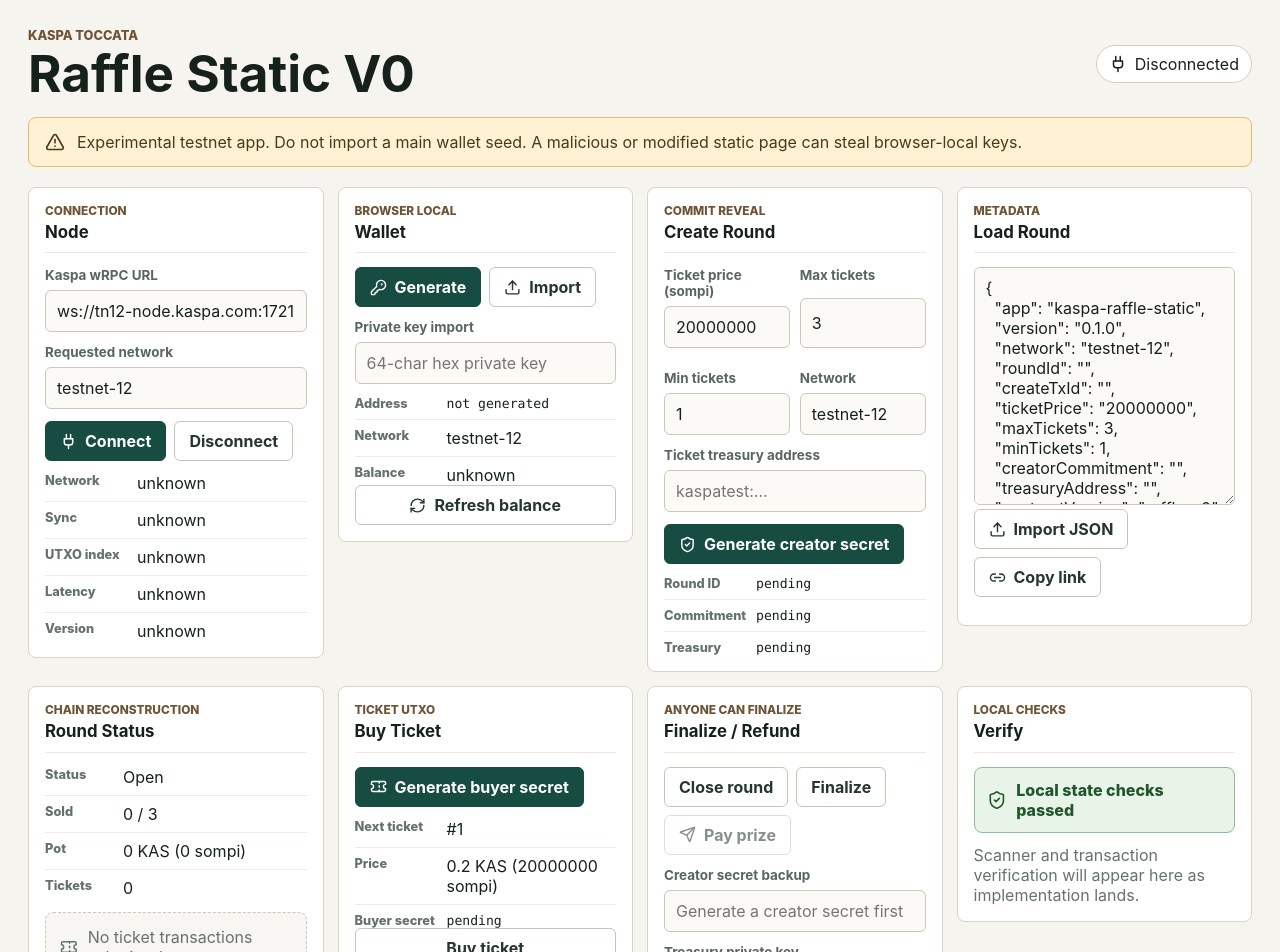
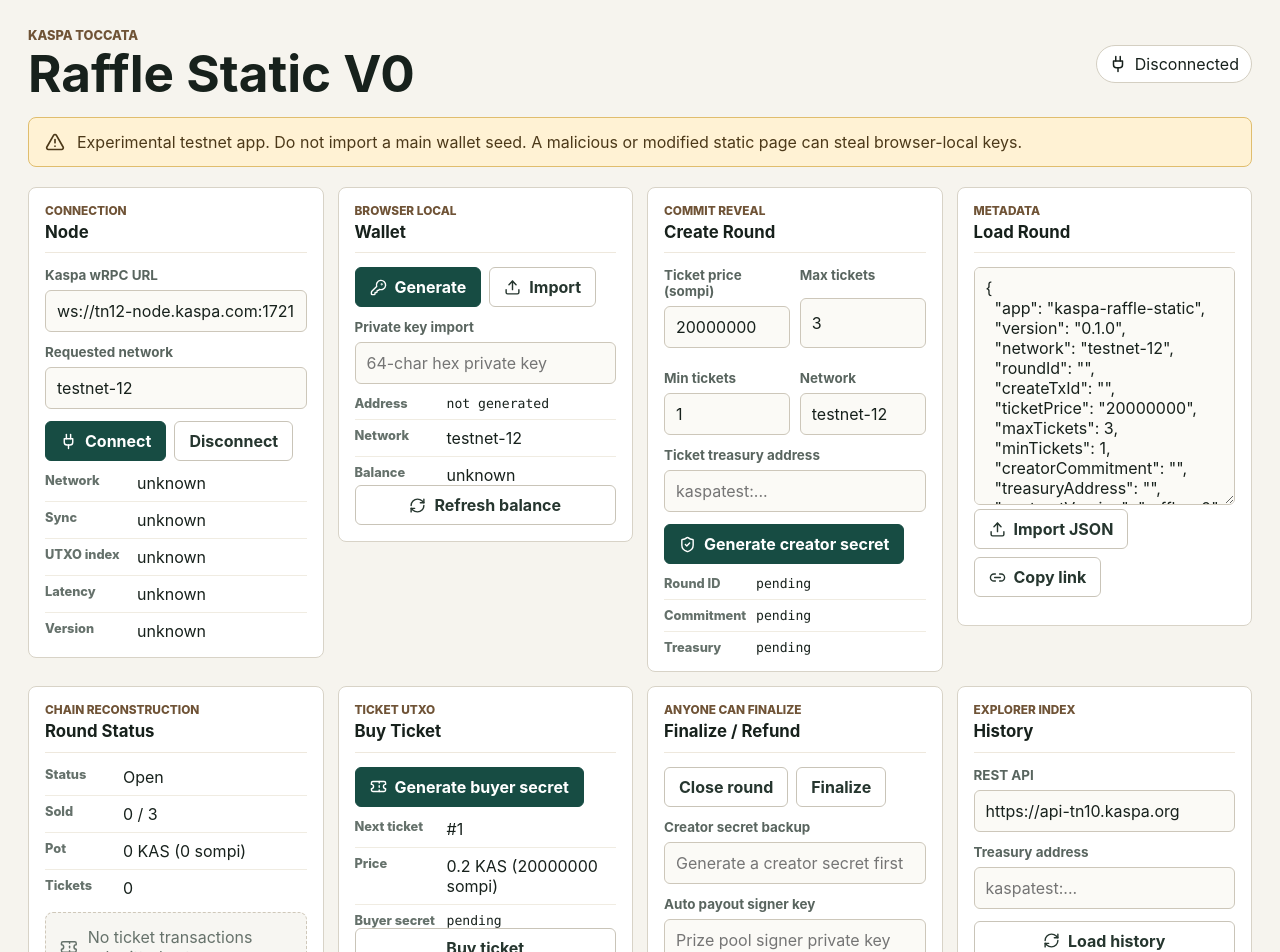
Before and after one commit to agang0311/kaswin, a React (Vite) app: page / in a window 1280 px wide. Shown: the top 952 px of the page. Built offline with nearby package versions, Linux system fonts and the light colour scheme.

Commit message:
Auto payout on finalize and add history lookup

```diff
--- a/src/app/App.tsx
+++ b/src/app/App.tsx
@@ -7,11 +7,11 @@
   Link2,
   Plug,
   RefreshCw,
-  Send,
   ShieldCheck,
   Ticket,
   Upload
 } from "lucide-react";
+import { loadRaffleHistory, type RaffleHistoryRound } from "../kaspa/history";
 import {
   connectBrowserRpc,
   disconnectBrowserRpc,
@@ -47,6 +47,10 @@
   return error instanceof Error ? error.message : String(error || fallback);
 }
 
+function formatDate(value: number | undefined) {
+  return value ? new Date(value).toLocaleString() : "unknown";
+}
+
 export function App() {
   const rpcConnectionRef = useRef<KaspaRpcConnection | null>(null);
   const [rpcUrl, setRpcUrl] = useState("ws://tn12-node.kaspa.com:17210");
@@ -70,6 +74,12 @@
   const [isBuying, setIsBuying] = useState(false);
   const [payoutPrivateKeyInput, setPayoutPrivateKeyInput] = useState("");
   const [isPayingOut, setIsPayingOut] = useState(false);
+  const [historyApiBase, setHistoryApiBase] = useState("https://api-tn10.kaspa.org");
+  const [historyAddress, setHistoryAddress] = useState("");
+  const [historyRounds, setHistoryRounds] = useState<RaffleHistoryRound[]>([]);
+  const [historyError, setHistoryError] = useState("");
+  const [historyMessage, setHistoryMessage] = useState("");
+  const [isLoadingHistory, setIsLoadingHistory] = useState(false);
   const isBuyingRef = useRef(false);
   const isPayingOutRef = useRef(false);
 
@@ -269,47 +279,6 @@
     setChainError("");
     setChainMessage("");
 
-    if (finalized) {
-      setChainMessage(`Winner is ticket #${finalized.winnerTicketId}.`);
-      return;
-    }
-
-    if (!creatorSecret) {
-      setChainError("Creator secret is required to finalize this round.");
-      return;
-    }
-
-    if (tickets.length < metadata.minTickets) {
-      setChainError("Not enough tickets to finalize this round.");
-      return;
-    }
-
-    const commitment = await creatorCommitment(creatorSecret);
-
-    if (commitment !== metadata.creatorCommitment) {
-      setChainError("Creator secret does not match the round commitment.");
-      return;
-    }
-
-    const randomSeed = await sha256Hex(`${creatorSecret}:${tickets.map((ticket) => ticket.buyerCommitment).join(":")}`);
-    const winnerIndex = Number(BigInt(`0x${randomSeed}`) % BigInt(tickets.length));
-    const winner = tickets[winnerIndex];
-
-    setFinalized({
-      appId: "KASPA_RAFFLE_FINAL_V1",
-      roundId: metadata.roundId || "pending-round",
-      randomSeed,
-      winnerTicketId: winner.ticketId,
-      winnerAddress: winner.owner,
-      payoutTxId: ""
-    });
-    setChainMessage(`Winner is ticket #${winner.ticketId}.`);
-  }
-
-  async function handlePayPrize() {
-    setChainError("");
-    setChainMessage("");
-
     if (isPayingOutRef.current) {
       return;
     }
@@ -318,17 +287,52 @@
     setIsPayingOut(true);
 
     try {
-      if (!finalized) {
-        throw new Error("Finalize this round before paying the prize.");
-      }
-
-      if (finalized.payoutTxId) {
-        setChainMessage(`Prize already paid: ${finalized.payoutTxId}`);
+      if (finalized?.payoutTxId) {
+        setChainMessage(`Winner #${finalized.winnerTicketId} was paid: ${finalized.payoutTxId}`);
         return;
       }
 
       if (!rpcConnectionRef.current) {
         throw new Error("Connect to a Kaspa wRPC node first.");
+      }
+
+      if (!payoutPrivateKeyInput.trim()) {
+        throw new Error("Prize pool signer key is required for automatic payout.");
+      }
+
+      if (!creatorSecret) {
+        throw new Error("Creator secret is required to finalize this round.");
+      }
+
+      if (tickets.length < metadata.minTickets) {
+        throw new Error("Not enough tickets to finalize this round.");
+      }
+
+      const commitment = await creatorCommitment(creatorSecret);
+
+      if (commitment !== metadata.creatorCommitment) {
+        throw new Error("Creator secret does not match the round commitment.");
+      }
+
+      if (round.potAmount <= 0n) {
+        throw new Error("Prize amount must be greater than zero.");
+      }
+
+      const randomSeed = await sha256Hex(`${creatorSecret}:${tickets.map((ticket) => ticket.buyerCommitment).join(":")}`);
+      const winnerIndex = Number(BigInt(`0x${randomSeed}`) % BigInt(tickets.length));
+      const winner = tickets[winnerIndex];
+      const nextFinalized: FinalizeState = finalized ?? {
+        appId: "KASPA_RAFFLE_FINAL_V1",
+        roundId: metadata.roundId || "pending-round",
+        randomSeed,
+        winnerTicketId: winner.ticketId,
+        winnerAddress: winner.owner,
+        payoutTxId: ""
+      };
+
+      if (nextFinalized.payoutTxId) {
+        setChainMessage(`Winner #${nextFinalized.winnerTicketId} was paid: ${nextFinalized.payoutTxId}`);
+        return;
       }
 
       const treasuryAddress = metadata.treasuryAddress?.trim();
@@ -337,46 +341,63 @@
         throw new Error("Set a ticket treasury address for this round.");
       }
 
-      if (!payoutPrivateKeyInput.trim()) {
-        throw new Error("Import the treasury private key before paying the prize.");
-      }
-
-      if (round.potAmount <= 0n) {
-        throw new Error("Prize amount must be greater than zero.");
-      }
-
       const payoutWallet = await importBrowserTestWallet(payoutPrivateKeyInput, metadata.network || networkId);
 
       if (payoutWallet.address !== treasuryAddress) {
-        throw new Error("Payout signer does not match the round treasury address.");
+        throw new Error("Prize pool signer does not match the round treasury address.");
       }
 
       const payment = await sendKaspaPayment({
         connection: rpcConnectionRef.current,
         wallet: payoutWallet,
-        toAddress: finalized.winnerAddress,
+        toAddress: nextFinalized.winnerAddress,
         amountSompi: round.potAmount,
         payload: encodePayload({
           app: "kaspa-raffle-static",
           type: "payout",
           version: metadata.version,
           roundId: metadata.roundId,
-          winnerTicketId: finalized.winnerTicketId,
-          winnerAddress: finalized.winnerAddress,
-          randomSeed: finalized.randomSeed,
+          winnerTicketId: nextFinalized.winnerTicketId,
+          winnerAddress: nextFinalized.winnerAddress,
+          randomSeed: nextFinalized.randomSeed,
           amount: round.potAmount.toString(),
           createdAt: new Date().toISOString()
         })
       });
       const txId = payment.txIds[payment.txIds.length - 1] ?? "";
+      const paidFinalized = { ...nextFinalized, payoutTxId: txId };
 
-      setFinalized((current) => (current ? { ...current, payoutTxId: txId } : current));
-      setChainMessage(`Prize payout submitted: ${txId}`);
+      setFinalized(paidFinalized);
+      setChainMessage(`Winner #${paidFinalized.winnerTicketId} paid automatically: ${txId}`);
     } catch (error) {
-      setChainError(errorMessage(error, "Unable to pay prize."));
+      setChainError(errorMessage(error, "Unable to finalize and pay prize."));
     } finally {
       isPayingOutRef.current = false;
       setIsPayingOut(false);
+    }
+  }
+
+  async function handleLoadHistory() {
+    setHistoryError("");
+    setHistoryMessage("");
+    setIsLoadingHistory(true);
+
+    try {
+      const targetAddress = (historyAddress || metadata.treasuryAddress || "").trim();
+
+      if (!targetAddress) {
+        throw new Error("Set a treasury address to load history.");
+      }
+
+      const rounds = await loadRaffleHistory(historyApiBase, targetAddress);
+
+      setHistoryAddress(targetAddress);
+      setHistoryRounds(rounds);
+      setHistoryMessage(`Loaded ${rounds.length} raffle round${rounds.length === 1 ? "" : "s"}.`);
+    } catch (error) {
+      setHistoryError(errorMessage(error, "Unable to load raffle history."));
+    } finally {
+      setIsLoadingHistory(false);
     }
   }
 
@@ -647,17 +668,13 @@
             <button type="button" className="secondary">
               Close round
             </button>
-            <button type="button" className="secondary" onClick={handleFinalizeLocal}>
-              Finalize
-            </button>
             <button
               type="button"
               className="secondary"
-              onClick={handlePayPrize}
-              disabled={!finalized || Boolean(finalized.payoutTxId) || isPayingOut}
+              onClick={handleFinalizeLocal}
+              disabled={Boolean(finalized?.payoutTxId) || isPayingOut}
             >
-              <Send size={17} />
-              {isPayingOut ? "Paying..." : "Pay prize"}
+              {isPayingOut ? "Paying..." : "Finalize"}
             </button>
           </div>
           <label className="field">
@@ -665,11 +682,11 @@
             <input readOnly value={creatorSecret} placeholder="Generate a creator secret first" />
           </label>
           <label className="field">
-            <span>Treasury private key</span>
+            <span>Auto payout signer key</span>
             <input
               value={payoutPrivateKeyInput}
               onChange={(event) => setPayoutPrivateKeyInput(event.target.value)}
-              placeholder="Treasury signer private key"
+              placeholder="Prize pool signer private key"
               type="password"
             />
           </label>
@@ -699,6 +716,74 @@
           </button>
         </Panel>
 
+        <Panel title="History" eyebrow="Explorer index">
+          <label className="field">
+            <span>REST API</span>
+            <input value={historyApiBase} onChange={(event) => setHistoryApiBase(event.target.value)} />
+          </label>
+          <label className="field">
+            <span>Treasury address</span>
+            <input
+              value={historyAddress || metadata.treasuryAddress || ""}
+              onChange={(event) => setHistoryAddress(event.target.value)}
+              placeholder="kaspatest:..."
+            />
+          </label>
+          <button type="button" className="secondary wide" onClick={handleLoadHistory} disabled={isLoadingHistory}>
+            <RefreshCw size={17} />
+            {isLoadingHistory ? "Loading..." : "Load history"}
+          </button>
+          {historyError ? <p className="error-text">{historyError}</p> : null}
+          {historyMessage ? <p className="success-text">{historyMessage}</p> : null}
+          {historyRounds.length ? (
+            <div className="history-list">
+              {historyRounds.map((historyRound) => {
+                const latestPayout = historyRound.payouts[0];
+
+                return (
+                  <article className="history-item" key={historyRound.roundId}>
+                    <h3 className="compact-title">{historyRound.roundId}</h3>
+                    <dl className="stat-list dense">
+                      <div>
+                        <dt>Status</dt>
+                        <dd>{latestPayout ? "Paid" : "Open"}</dd>
+                      </div>
+                      <div>
+                        <dt>Tickets</dt>
+                        <dd>{historyRound.tickets.length}</dd>
+                      </div>
+                      <div>
+                        <dt>Pot</dt>
+                        <dd>{formatSompi(historyRound.potAmount)}</dd>
+                      </div>
+                      <div>
+                        <dt>Last seen</dt>
+                        <dd>{formatDate(historyRound.lastBlockTime)}</dd>
+                      </div>
+                    </dl>
+                    <ul className="message-list compact">
+                      {historyRound.tickets.map((ticket) => (
+                        <li key={ticket.txId}>
+                          Ticket #{ticket.ticketId} {formatSompi(ticket.paidAmount)}{" "}
+                          <span className="mono">{ticket.txId}</span>
+                        </li>
+                      ))}
+                      {historyRound.payouts.map((payout) => (
+                        <li key={payout.txId}>
+                          Paid #{payout.winnerTicketId} {formatSompi(payout.amount)}{" "}
+                          <span className="mono">{payout.txId}</span>
+                        </li>
+                      ))}
+                    </ul>
+                  </article>
+                );
+              })}
+            </div>
+          ) : (
+            <p className="muted">No indexed raffle history loaded.</p>
+          )}
+        </Panel>
+
         <Panel title="Verify" eyebrow="Local checks">
           <div className={verification.ok ? "verify-box ok" : "verify-box"}>
             <ShieldCheck size={20} />
--- /dev/null
+++ b/src/kaspa/history.ts
@@ -0,0 +1,136 @@
+export interface RaffleHistoryTicket {
+  txId: string;
+  ticketId: number;
+  buyer: string;
+  paidAmount: bigint;
+  blockTime?: number;
+}
+
+export interface RaffleHistoryPayout {
+  txId: string;
+  winnerTicketId: number;
+  winnerAddress: string;
+  amount: bigint;
+  blockTime?: number;
+}
+
+export interface RaffleHistoryRound {
+  roundId: string;
+  tickets: RaffleHistoryTicket[];
+  payouts: RaffleHistoryPayout[];
+  potAmount: bigint;
+  lastBlockTime?: number;
+}
+
+interface RestTransaction {
+  transaction_id?: string;
+  payload?: string;
+  block_time?: number;
+  accepting_block_time?: number;
+}
+
+interface RafflePayload {
+  app?: string;
+  type?: string;
+  roundId?: string;
+  ticketId?: number;
+  buyer?: string;
+  paidAmount?: string;
+  winnerTicketId?: number;
+  winnerAddress?: string;
+  amount?: string;
+}
+
+function decodeHexPayload(hex: string): RafflePayload | null {
+  if (!hex) {
+    return null;
+  }
+
+  try {
+    const bytes = new Uint8Array(hex.match(/.{1,2}/g)?.map((byte) => Number.parseInt(byte, 16)) ?? []);
+    const decoded = new TextDecoder().decode(bytes);
+    const payload = JSON.parse(decoded) as RafflePayload;
+
+    return payload.app === "kaspa-raffle-static" ? payload : null;
+  } catch {
+    return null;
+  }
+}
+
+function toBigInt(value: string | undefined): bigint {
+  return BigInt(value || "0");
+}
+
+function eventTime(tx: RestTransaction): number | undefined {
+  return tx.accepting_block_time ?? tx.block_time;
+}
+
+function compareByTimeDesc(left?: number, right?: number) {
+  return (right ?? 0) - (left ?? 0);
+}
+
+export async function loadRaffleHistory(apiBaseUrl: string, treasuryAddress: string, limit = 100): Promise<RaffleHistoryRound[]> {
+  const apiBase = apiBaseUrl.replace(/\/+$/, "");
+  const url = `${apiBase}/addresses/${encodeURIComponent(treasuryAddress)}/full-transactions?limit=${limit}&offset=0`;
+  const response = await fetch(url);
+
+  if (!response.ok) {
+    throw new Error(`History API returned ${response.status}.`);
+  }
+
+  const transactions = (await response.json()) as RestTransaction[];
+  const rounds = new Map<string, RaffleHistoryRound>();
+
+  for (const tx of transactions) {
+    const payload = decodeHexPayload(tx.payload ?? "");
+
+    if (!payload?.roundId || !tx.transaction_id) {
+      continue;
+    }
+
+    const round =
+      rounds.get(payload.roundId) ??
+      ({
+        roundId: payload.roundId,
+        tickets: [],
+        payouts: [],
+        potAmount: 0n
+      } satisfies RaffleHistoryRound);
+
+    const blockTime = eventTime(tx);
+    round.lastBlockTime = Math.max(round.lastBlockTime ?? 0, blockTime ?? 0) || undefined;
+
+    if (payload.type === "ticket" && payload.buyer && payload.ticketId !== undefined) {
+      const paidAmount = toBigInt(payload.paidAmount);
+
+      round.tickets.push({
+        txId: tx.transaction_id,
+        ticketId: payload.ticketId,
+        buyer: payload.buyer,
+        paidAmount,
+        blockTime
+      });
+      round.potAmount += paidAmount;
+    }
+
+    if (payload.type === "payout" && payload.winnerAddress && payload.winnerTicketId !== undefined) {
+      round.payouts.push({
+        txId: tx.transaction_id,
+        winnerTicketId: payload.winnerTicketId,
+        winnerAddress: payload.winnerAddress,
+        amount: toBigInt(payload.amount),
+        blockTime
+      });
+    }
+
+    rounds.set(payload.roundId, round);
+  }
+
+  return [...rounds.values()]
+    .map((round) => ({
+      ...round,
+      tickets: round.tickets.sort((left, right) => left.ticketId - right.ticketId),
+      payouts: round.payouts.sort((left, right) => compareByTimeDesc(left.blockTime, right.blockTime))
+    }))
+    .sort((left, right) => compareByTimeDesc(left.lastBlockTime, right.lastBlockTime));
+}
```
Also changed, not shown: src/styles.css (+18 -0 lines), 1 other file (tests, documents, lock files or other folders).
